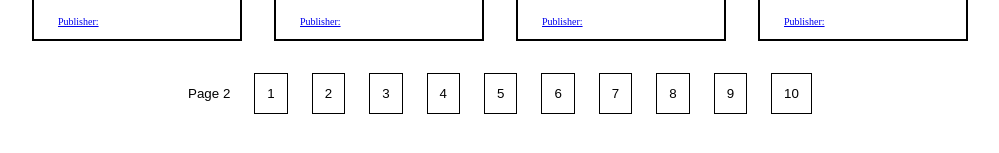
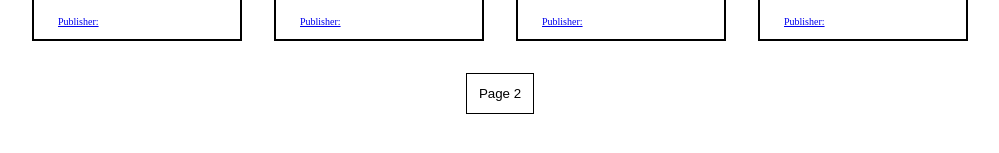
Before and after one commit to cemmanuelonyema/reccy, a React (Vite) app: page / in a window 1280 px wide. Shown: the part 703-856 px from the top of the page, without its empty margins (140-1139 px from the left). Built offline with nearby package versions, Linux system fonts and the light colour scheme.

Commit message:
refactor: delete unused codes pagination implementation code

```diff
--- a/src/appState/recipe/RecipeProvider.jsx
+++ b/src/appState/recipe/RecipeProvider.jsx
@@ -63,12 +63,6 @@ export const RecipeProvider = ({ children }) => {
                   });
             }
       };
-      const setCurrentPage = (pageNo) => {
-            dispatch({
-                  type: SET_CURRENT_PAGE,
-                  payload: pageNo,
-            });
-      };
       const prevPage = () => {
             dispatch({
                   type: PREVIOUS_PAGE,
@@ -90,7 +84,6 @@ export const RecipeProvider = ({ children }) => {
                         itemsPerPage: state.itemsPerPage,
                         getSearchRecipes,
                         getRecipe,
-                        setCurrentPage,
                         prevPage,
                         nextPage,
                   }}
--- a/src/appState/recipe/recipeReducer.jsx
+++ b/src/appState/recipe/recipeReducer.jsx
@@ -3,7 +3,6 @@ import {
       GET_SEARCH_RECIPE,
       NEXT_PAGE,
       PREVIOUS_PAGE,
-      SET_CURRENT_PAGE,
 } from '../actionTypes';
 
 export const recipeReducer = (state, action) => {
@@ -20,11 +19,6 @@ export const recipeReducer = (state, action) => {
                         recipe: action.payload,
                         loading: false,
                   };
-            case SET_CURRENT_PAGE:
-                  return {
-                        ...state,
-                        currentPage: action.payload,
-                  };
             case PREVIOUS_PAGE:
                   return {
                         ...state,
--- a/src/components/molecules/pagination/Pagination.jsx
+++ b/src/components/molecules/pagination/Pagination.jsx
@@ -3,36 +3,16 @@ import { RecipeContext } from '../../../appState/recipe/RecipeProvider';
 import styles from './Pagination.module.scss';
 
 export const Pagination = () => {
-      const {
-            currentPage,
-            recipes,
-            itemsPerPage,
-            setCurrentPage,
-            nextPage,
-            prevPage,
-      } = useContext(RecipeContext);
-      let pages = [];
+      const { currentPage, recipes, itemsPerPage, nextPage, prevPage } =
+            useContext(RecipeContext);
       const totalPosts = recipes.length;
       const numOfPages = Math.ceil(totalPosts / itemsPerPage);
-      console.log(currentPage);
 
-      for (let i = 1; i <= numOfPages; i++) {
-            pages.push(i);
-      }
-
-      const nextBtn = () => (
-            <button className="btn--inline pagination__btn--next">
-                  <span>Page ${currentPage + 1}</span>
-                  <svg className="search__icon">
-                        <use href="src/img/icons.svg#icon-arrow-right"></use>
-                  </svg>
-            </button>
-      );
       const renderPagination =
             //on page 1 and there are other pages
             currentPage === 1 && numOfPages > 1 ? (
                   <button
-                        className="btn--inline pagination__btn--next"
+                        className={styles.pagination__btn}
                         onClick={() => nextPage()}
                   >
                         <span>{`Page ${currentPage + 1}`}</span>
@@ -40,45 +20,30 @@ export const Pagination = () => {
             ) : //last page
             currentPage === numOfPages && numOfPages > 1 ? (
                   <button
-                        className="btn--inline pagination__btn--prev"
+                        className={styles.pagination__btn}
                         onClick={() => prevPage()}
                   >
                         <span>{`Page ${currentPage - 1}`}</span>
                   </button>
             ) : //other pages
             currentPage < numOfPages ? (
-                  <div>
+                  <div className = {styles.pagination__btns}>
                         <button
-                              className="btn--inline pagination__btn--prev"
+                              className={styles.pagination__btn}
                               onClick={() => prevPage()}
                         >
                               <span>{`Page ${currentPage - 1}`}</span>
                         </button>
                         <button
-                              className="btn--inline pagination__btn--next"
+                              className={styles.pagination__btn}
                               onClick={() => nextPage()}
                         >
                               <span>{`Page ${currentPage + 1}`}</span>
                         </button>
                   </div>
             ) : (
-                  //only one page
+                  //only one page- render nothing
                   '  '
             );
-      return (
-            <div className={styles.pagination}>
-                  {renderPagination}
-                  {pages.map((page, index) => {
-                        return (
-                              <button
-                                    key={index}
-                                    className={styles.pagination__btn}
-                                    onClick={() => setCurrentPage(page)}
-                              >
-                                    {page}
-                              </button>
-                        );
-                  })}
-            </div>
-      );
+      return <div className={styles.pagination}>{renderPagination}</div>;
 };
--- a/src/components/molecules/pagination/Pagination.module.scss
+++ b/src/components/molecules/pagination/Pagination.module.scss
@@ -10,4 +10,8 @@
             padding: 1.2rem;
             cursor: pointer;
       }
+      &__btns {
+display: flex;
+gap: 2.4rem;
+      }
 }
```
Also changed, not shown: src/components/pages/recipeDetail/RecipeDetail.jsx (+16 -7 lines).
